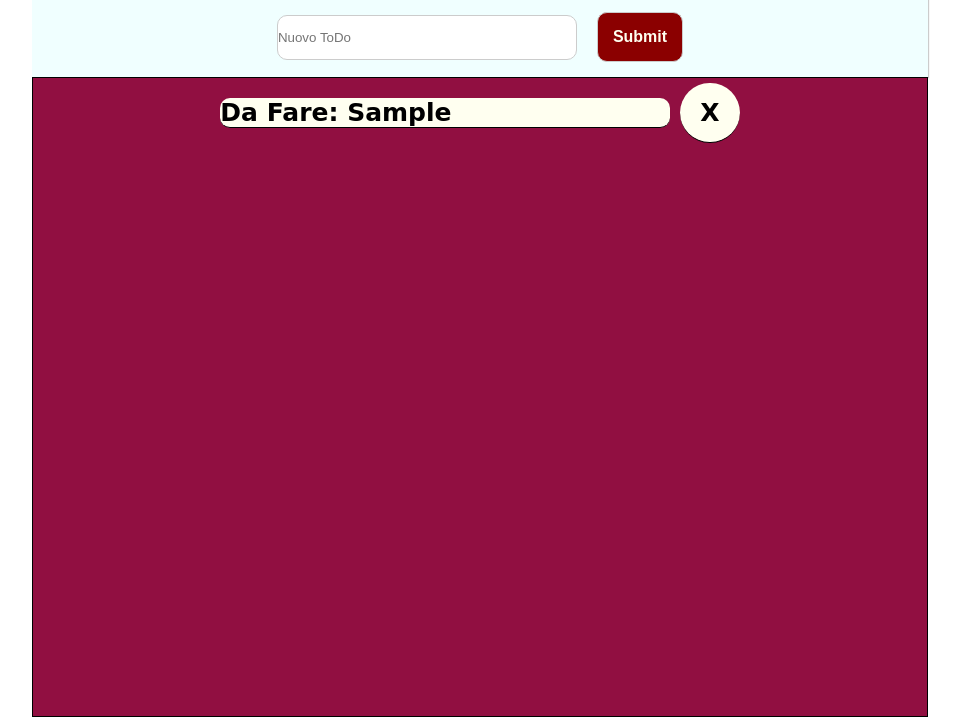
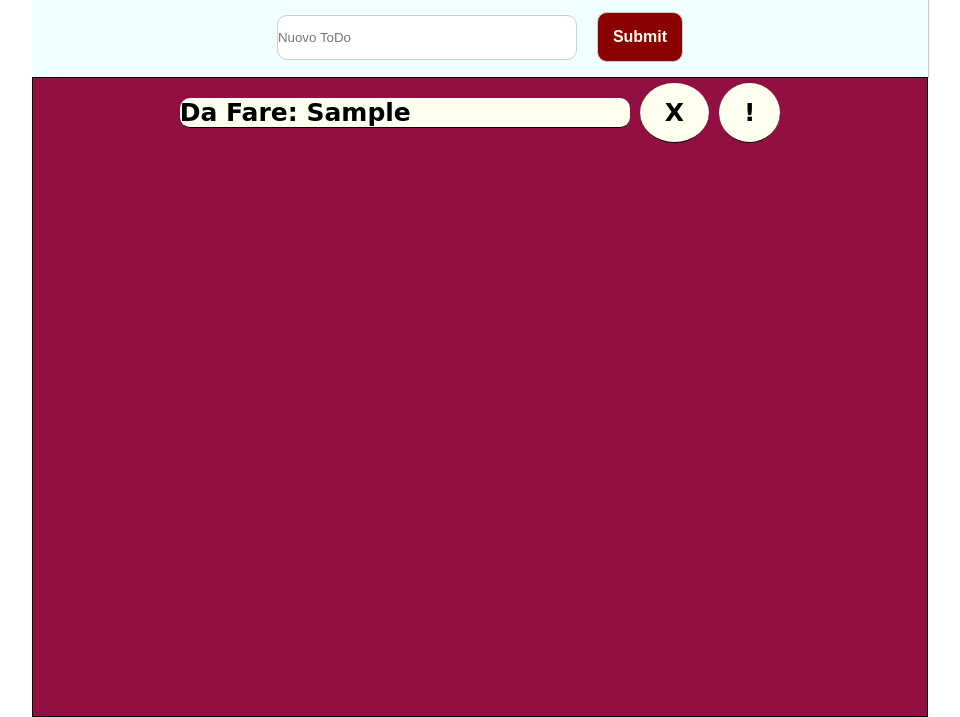
Before and after one commit to Lorenzo-Arnau/vue-todolist, a plain HTML site: page index.html in a window 1280 px wide. Both pictures are taken after typing "Sample" into the empty fields and a click on the button "Submit". Shown: the part 83-800 px from the top of the page, without its empty margins (160-1120 px from the left). Drawn offline with nearby package versions, Linux system fonts and the light colour scheme.

Commit message:
add important function

```diff
--- a/css/style.css
+++ b/css/style.css
@@ -54,7 +54,7 @@ span{
   cursor: pointer;
   border-radius: 50%;
   margin-left: 10px;
-  padding: 15px 20px;
+  padding: 15px 25px;
 }
 .content{
   width: 450px;
--- a/index.html
+++ b/index.html
@@ -17,7 +17,7 @@
     </div>
     <div class="main-content">
       <div class="" v-for="(i,index) in arrayInput">
-        <p class="content">Da Fare: {{i}}</p><span @click="eliminate(index)">X</span>
+        <p class="content">Da Fare: {{i}}</p><span @click="eliminate(index)">X</span><span @click="important(index)">!</span>
       </div>
     </div>
   </div>
--- a/js/script.js
+++ b/js/script.js
@@ -17,6 +17,11 @@ var app = new Vue({
     this.arrayInput = this.arrayInput.filter((element,index)=>{
        return index !== i
      })
+   },
+   important : function(i) {
+     this.arrayInput = this.arrayInput.filter((element,index)=>{
+        return index == i
+      })
    }
 },
 });
```
